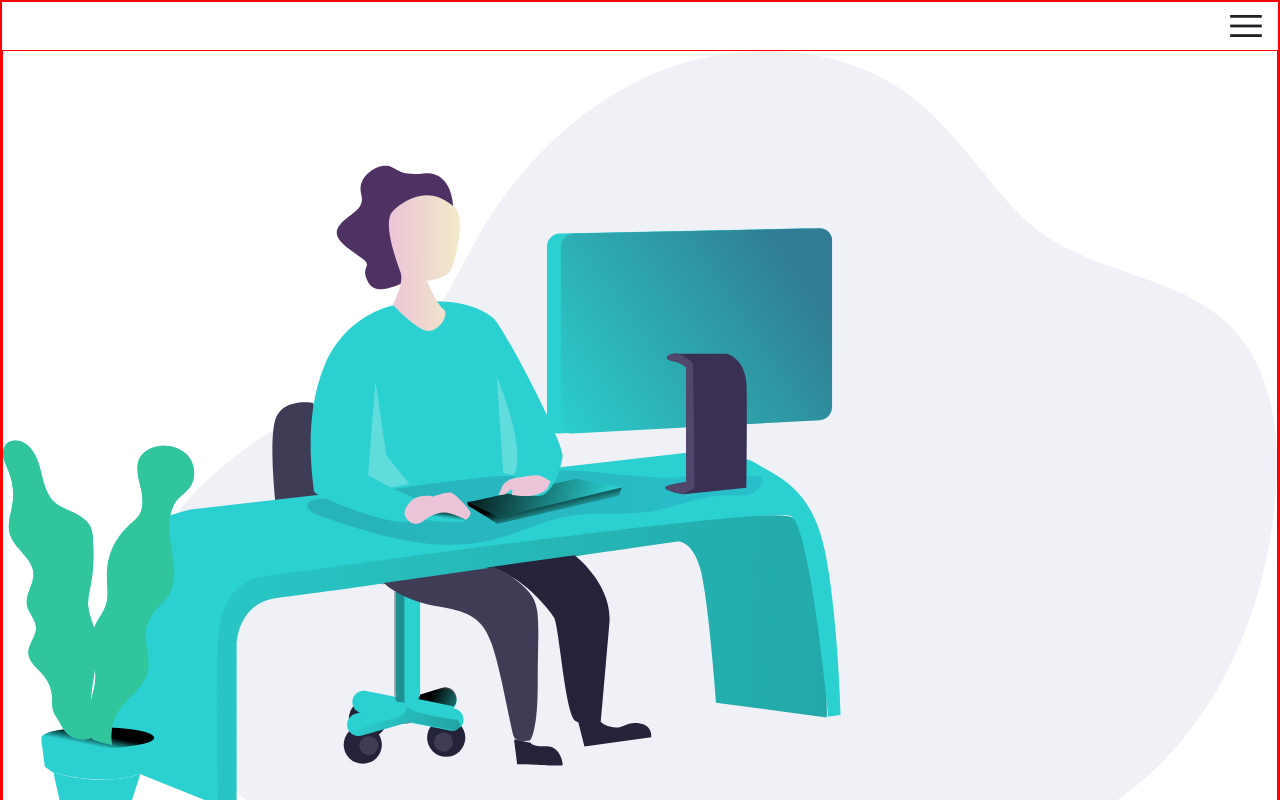
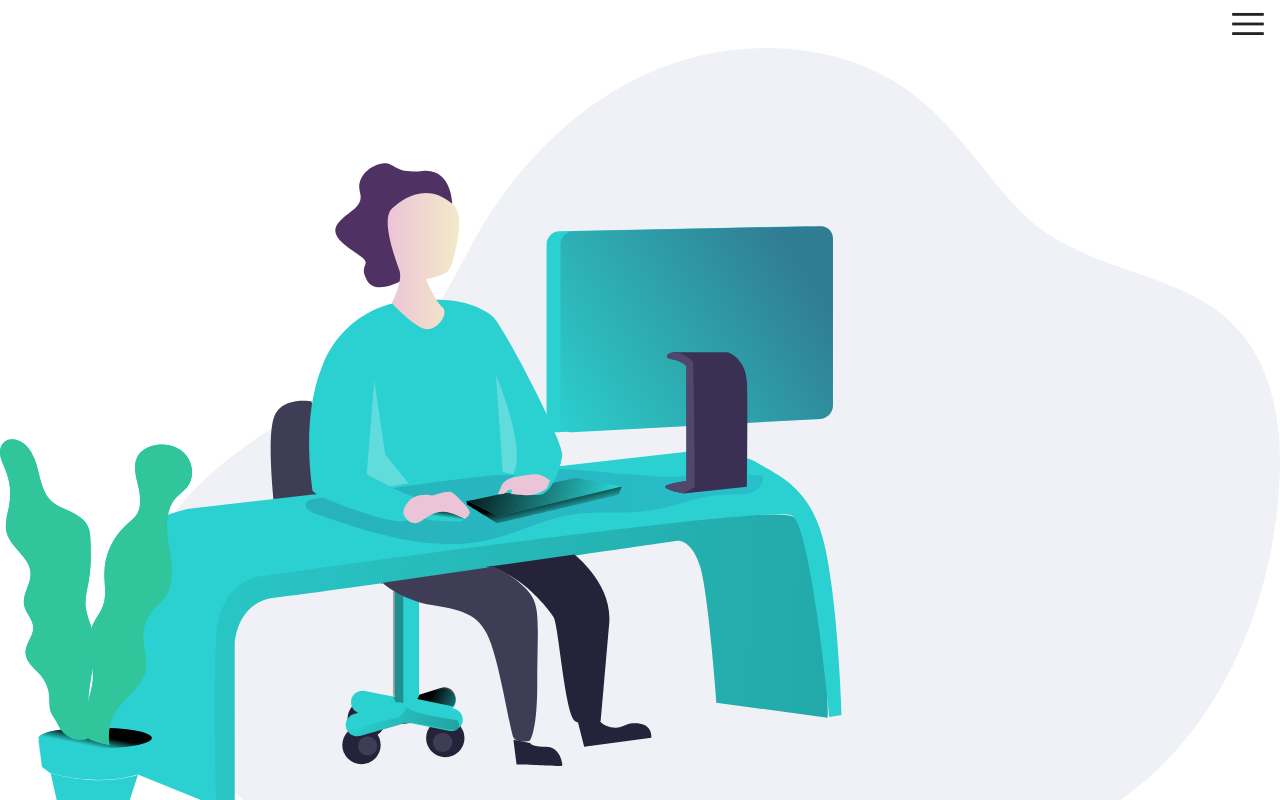
Before and after one commit to riwepo/fem-url-shortening-api-landing-page, a React (Create React App) app: page / in a window 1280 px wide. Shown: the top 800 px of the page. Built offline with nearby package versions, Linux system fonts and the light colour scheme; some icons are missing.

Commit message:
turn off borders

```diff
--- a/src/index.css
+++ b/src/index.css
@@ -29,5 +29,5 @@ body {
 /* debug */
 div,
 form {
-  border: solid 1px red;
+  /* border: solid 1px red; */
 }
```
